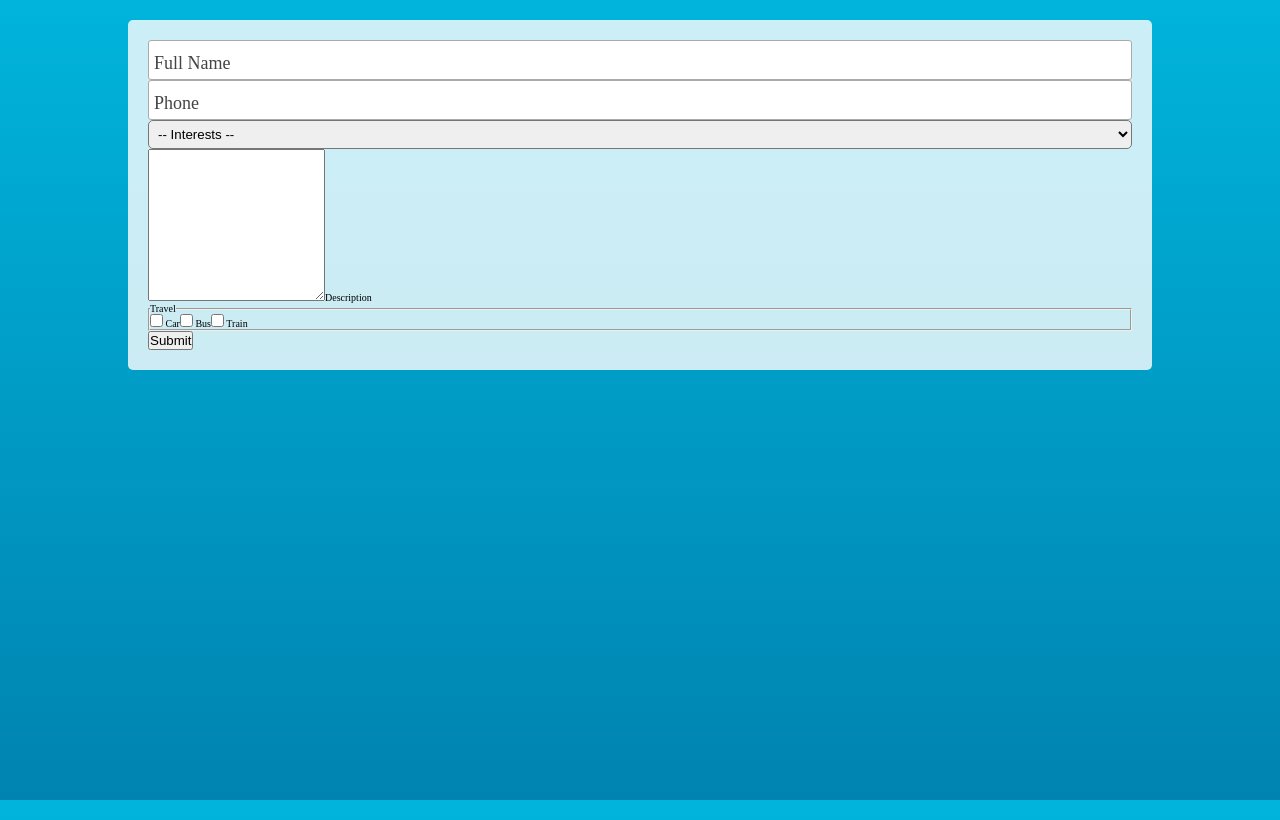
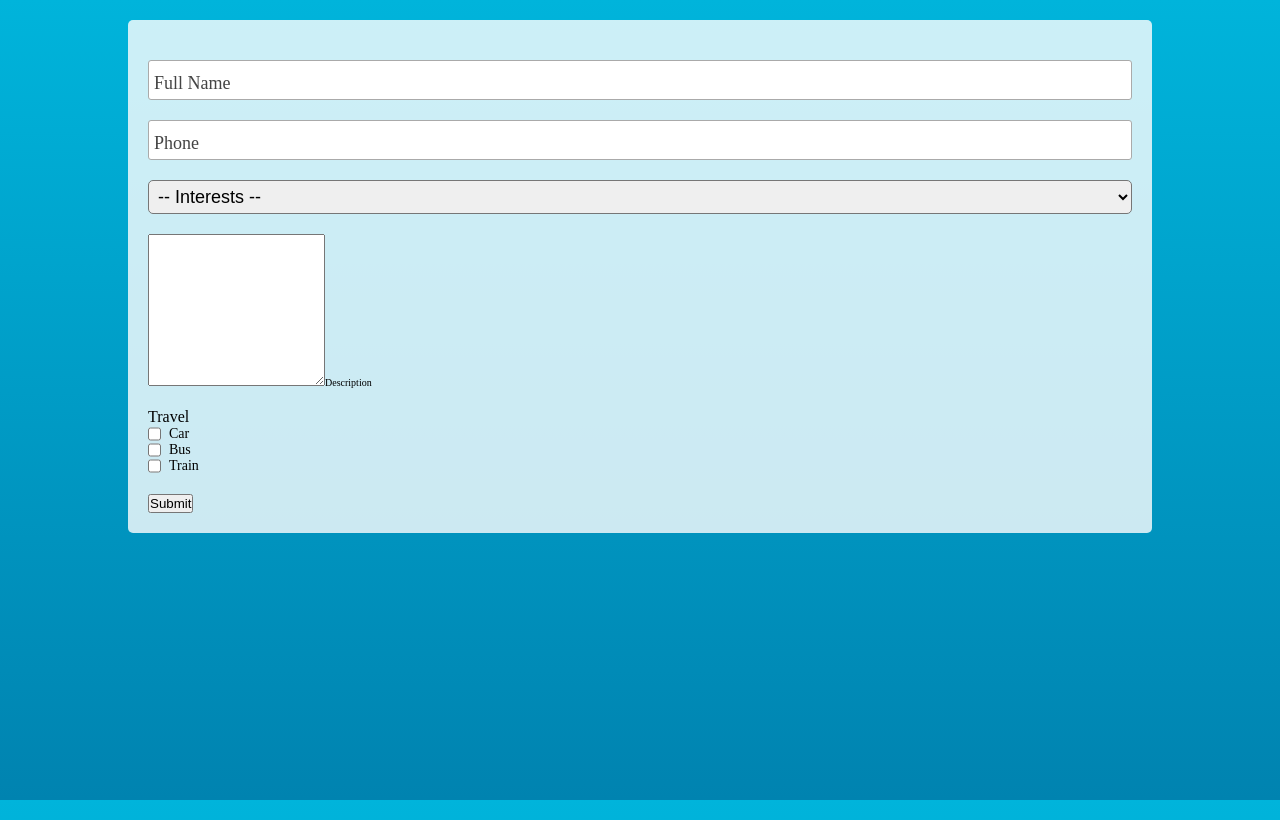
Before and after one commit to hjb1694/br_dynamic_fields, a Vue app: page / in a window 1280 px wide. Built offline with nearby package versions, Linux system fonts and the light colour scheme.

Commit message:
work on styling input components

```diff
--- a/src/App.vue
+++ b/src/App.vue
@@ -9,6 +9,9 @@
       ></component>
     </div>
     <button @click="processsubmit">Submit</button>
+    <ul v-if="errors.length" class="errbox">
+      <li v-for="error in errors">{{ error }}</li>
+    </ul>
   </form>
 </template>
 
@@ -31,14 +34,55 @@
     },
     data() {
       return {
-        fields: fields
+        fields: fields,
+        errors: []
       }
     },
     methods: {
+      validate(){
+        this.errors = [];
+
+        for(let field of this.fields){
+          if(field.type === 'textinput'){
+            for(let validation of field.validations){
+
+              if(
+                validation === 'notempty' &&
+                field.value.length < 1
+              ){
+                this.errors.push(`${field.label} must not be empty.`);
+              }
+
+              if(validation.startsWith('minlength')){
+                const len = +validation.split(':')[1];
+                if(field.value.length < len){
+                  this.errors.push(`${field.label} must be at least ${len} characters.`);
+                }
+
+              }
+
+            }
+          }else if(field.type === 'phoneinput') {
+
+            if(!/\([0-9]{3}\) [0-9]{3}\-[0-9]{4}/.test(field.value)){
+              this.errors.push(`${field.label} is invalid.`);
+            }
+
+          }else if(field.type === 'selectinput') {
+
+            if(
+              field.validations.includes('notempty') &&
+              !field.value
+            ){
+                this.errors.push(`${field.label} is a required field.`);
+            }
+
+          }
+        }
+
+      },
       processsubmit() {
-        for(let field of this.fields){
-          console.log(field.value);
-        }
+        this.validate();
       }
     }
   }
@@ -52,4 +96,8 @@
     padding:2rem;
     border-radius:5px;
   }
+
+  .form-grp {
+    margin:2rem 0;
+  }
 </style>
--- a/src/components/CheckboxGroup.vue
+++ b/src/components/CheckboxGroup.vue
@@ -6,7 +6,7 @@
             type="checkbox"
             :value="option"
             @change="onCheck($event.target.value, $event.target.checked)"
-            /> {{ option }}
+            /> <span>{{ option }}</span>
         </label>
     </fieldset>
 </template>
@@ -40,3 +40,22 @@
         }
     }
 </script>
+
+<style lang="scss" scoped>
+    fieldset {
+        border:none;
+    }
+
+    legend {
+        font-size:1.6rem;
+    }
+
+    label {
+        display:flex;
+        font-size:1.4rem;
+
+        span {
+            margin-left:8px;
+        }
+    }
+</style>
--- a/src/components/SelectInput.vue
+++ b/src/components/SelectInput.vue
@@ -44,5 +44,6 @@ export default {
         width:100%;
         padding:5px;
         border-radius:5px;
+        font-size:1.8rem;
     }
 </style>
```
